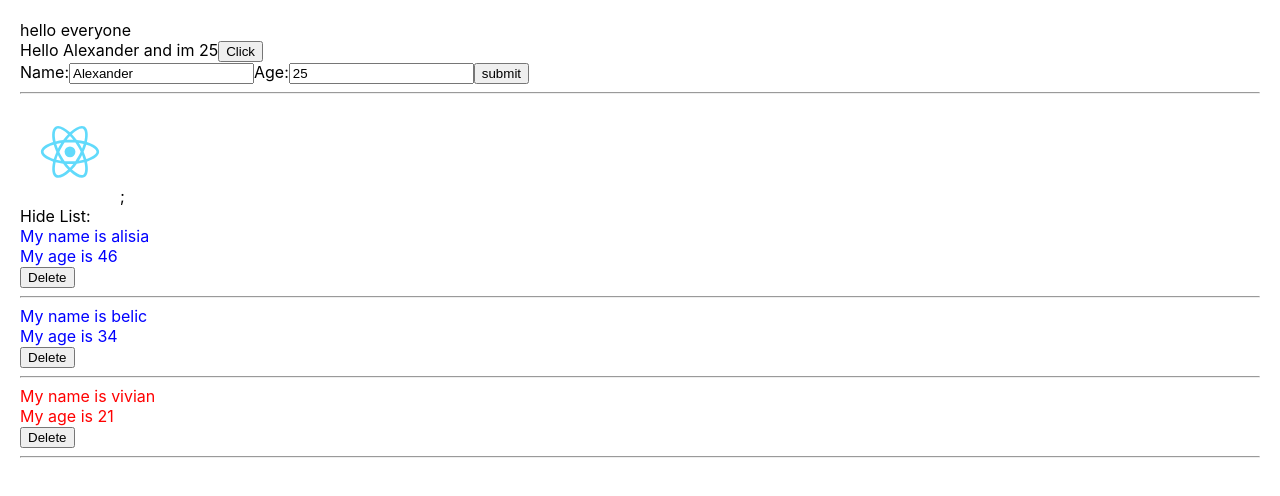
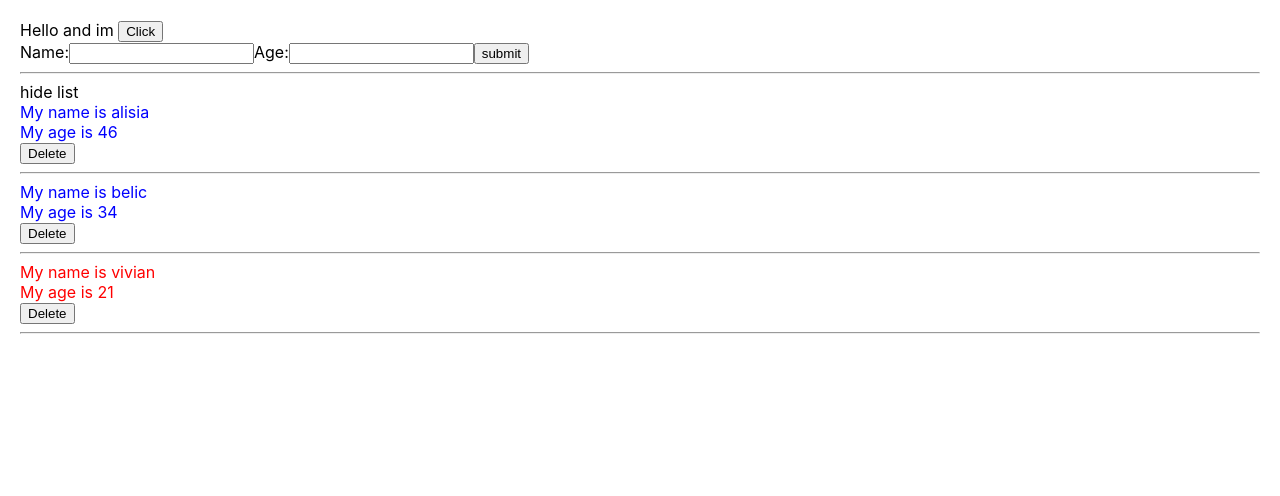
Before and after one commit to NguyenAnhCuong/ReactJS, a React (Create React App) app: page / in a window 1280 px wide. Shown: the top 496 px of the page. Built offline with nearby package versions, Linux system fonts and the light colour scheme.

Commit message:
convert class component to function component

```diff
--- a/src/components/AddUser.js
+++ b/src/components/AddUser.js
@@ -1,49 +1,101 @@
-import React from "react";
+import React, { useState } from "react";
 
-class AddUser extends React.Component {
-  state = {
-    name: "Alexander",
-    add: "ha noi",
-    age: 25,
-  };
-  handleOnSubmit(event) {
-    event.preventDefault();
-    this.props.handleAddUser({
-      id: Math.floor(Math.random() * 100 + 1) + "-random",
-      name: this.state.name,
-      age: this.state.age,
-    });
-  }
-  handleOnChange(event) {
-    this.setState({
-      name: event.target.value,
-    });
-    // console.log(event, event.target.value);
-  }
-  handleOnChangeAge(event) {
-    this.setState({
-      age: event.target.value,
-    });
-    // console.log(event, event.target.value);
-  }
-  // handleClick(event) {
-  //   // console.log(event.target);
-  //   // console.log(this.state.name);
+// class AddUser extends React.Component {
+//   state = {
+//     name: "Alexander",
+//     add: "ha noi",
+//     age: 25,
+//   };
+//   handleOnSubmit(event) {
+//     event.preventDefault();
+//     this.props.handleAddUser({
+//       id: Math.floor(Math.random() * 100 + 1) + "-random",
+//       name: this.state.name,
+//       age: this.state.age,
+//     });
+//   }
+// handleOnChange(event) {
 //   this.setState({
-  //     name: "Ban",
+//     name: event.target.value,
 //   });
+//   // console.log(event, event.target.value);
+// }
+// handleOnChangeAge(event) {
 //   this.setState({
-  //     age: Math.floor(Math.random() * 100 + 1),
+//     age: event.target.value,
 //   });
+//   // console.log(event, event.target.value);
 // }
-  // handleOnMouseOver(event) {
-  //   console.log(event.pageX);
+//   // handleClick(event) {
+//   //   // console.log(event.target);
+//   //   // console.log(this.state.name);
+//   //   this.setState({
+//   //     name: "Ban",
+//   //   });
+//   //   this.setState({
+//   //     age: Math.floor(Math.random() * 100 + 1),
+//   //   });
+//   // }
+//   // handleOnMouseOver(event) {
+//   //   console.log(event.pageX);
+//   // }
+
+//   render() {
+//     return (
+// <div>
+//   Hello {this.state.name} and im {this.state.age}
+//   {/* <button onMouseOver={this.handleOnMouseOver}>Hover</button> */}
+//   <button
+//     onClick={(event) => {
+//       this.handleClick(event);
+//     }}
+//   >
+//     Click
+//   </button>
+//   <form onSubmit={(event) => this.handleOnSubmit(event)}>
+//     <label>Name:</label>
+//     <input
+//       value={this.state.name}
+//       type="text"
+//       onChange={(event) => this.handleOnChange(event)}
+//     ></input>
+
+//     <label>Age:</label>
+//     <input
+//       value={this.state.age}
+//       type="text"
+//       onChange={(event) => this.handleOnChangeAge(event)}
+//     ></input>
+//     <button>submit</button>
+//   </form>
+// </div>
+//     );
+//   }
 // }
 
-  render() {
+const AddUser = (props) => {
+  const [name, setName] = useState("");
+  const [add, setAdd] = useState("");
+  const [age, setAge] = useState("");
+
+  const handleOnSubmit = (event) => {
+    event.preventDefault();
+    props.handleAddUser({
+      id: Math.floor(Math.random() * 100 + 1) + "-random",
+      name: name,
+      age: age,
+    });
+  };
+  const handleOnChangeName = (event) => {
+    setName(event.target.value);
+  };
+  const handleOnChangeAge = (event) => {
+    setAge(event.target.value);
+  };
+
   return (
     <div>
-        Hello {this.state.name} and im {this.state.age}
+      Hello {name} and im {age}
       {/* <button onMouseOver={this.handleOnMouseOver}>Hover</button> */}
       <button
         onClick={(event) => {
@@ -52,25 +104,24 @@ class AddUser extends React.Component {
       >
         Click
       </button>
-        <form onSubmit={(event) => this.handleOnSubmit(event)}>
+      <form onSubmit={(event) => handleOnSubmit(event)}>
         <label>Name:</label>
         <input
-            value={this.state.name}
+          value={name}
           type="text"
-            onChange={(event) => this.handleOnChange(event)}
+          onChange={(event) => handleOnChangeName(event)}
         ></input>
 
         <label>Age:</label>
         <input
-            value={this.state.age}
+          value={age}
           type="text"
-            onChange={(event) => this.handleOnChangeAge(event)}
+          onChange={(event) => handleOnChangeAge(event)}
         ></input>
         <button>submit</button>
       </form>
     </div>
   );
-  }
-}
+};
 
 export default AddUser;
--- a/src/components/DisplayInfo.js
+++ b/src/components/DisplayInfo.js
@@ -1,80 +1,140 @@
-import React from "react";
+import React, { useEffect, useState } from "react";
 import "./DisplayInfo.scss";
 import image from "./../logo.svg";
 
-class DisplayInfo extends React.Component {
-  constructor(props) {
-    console.log("contructor : 1");
-    super(props);
-    this.state = {
-      isShowList: true,
-    };
-  }
+//stateless vs stateful
+//class component
+// class DisplayInfo extends React.Component {
+//   // constructor(props) {
+//   //   console.log("contructor : 1");
+//   //   super(props);
+//   //   this.state = {
+//   //     isShowList: true,
+//   //   };
+//   // }
 
-  handleShowHide() {
-    this.setState({
-      isShowList: !this.state.isShowList,
-    });
-  }
-  componentDidMount() {
-    console.log("did mount");
-    setTimeout(() => {
-      document.title = "had change";
-    }, 3000);
-  }
-  componentDidUpdate(preProps, preState, snapshot) {
-    console.log("updated", this.props, preProps);
-    if (this.props.listUser !== preProps.listUser) {
-      if (this.props.listUser.length === 5) {
-        console.log("u have 5 user");
-      }
-    }
-  }
+//   // handleShowHide() {
+//   //   this.setState({
+//   //     isShowList: !this.state.isShowList,
+//   //   });
+//   // }
+//   // componentDidMount() {
+//   //   console.log("did mount");
+//   //   setTimeout(() => {
+//   //     document.title = "had change";
+//   //   }, 3000);
+//   // }
+//   // componentDidUpdate(preProps, preState, snapshot) {
+//   //   console.log("updated", this.props, preProps);
+//   //   if (this.props.listUser !== preProps.listUser) {
+//   //     if (this.props.listUser.length === 5) {
+//   //       console.log("u have 5 user");
+//   //     }
+//   //   }
+//   // }
 
-  render() {
-    console.log("rendered");
-    //destructuring array
-    const { listUser } = this.props; //object
-    //const listUser = this.props.listUser
-    // console.table(listUser);
-    //props
-    return (
-      <div className="display-info">
-        <img src={image} />;
-        <div>
-          <span onClick={() => this.handleShowHide()}>
-            {this.state.isShowList === true ? "Hide List:" : "Show List"}
-          </span>
-        </div>
-        {this.state.isShowList && (
-          <>
-            {listUser.map((user, index) => {
-              // console.log(user);
+//   render() {
+//     console.log("rendered");
+//     //destructuring array
+//     const { listUser } = this.props; //object
+//     //const listUser = this.props.listUser
+//     // console.table(listUser);
+//     //props
+//     return (
+//       <div className="display-info">
+//         {/* <img src={image} />;
+//         <div>
+//           <span onClick={() => this.handleShowHide()}>
+//             {this.state.isShowList === true ? "Hide List:" : "Show List"}
+//           </span>
+//         </div> */}
+//         {
+//           // (this.state.isShowList && (
+//           true && (
+//             <>
+//               {listUser.map((user, index) => {
+//                 // console.log(user);
 
-              //   if (+user.age > 18) {
-              //     //+ = String-> number
-              //     return (
-              //       <div key={user.id} className="blue">
-              //         <div>My name is {user.name}</div>
-              //         <div>My age is {user.age}</div>
-              //         <hr />
-              //       </div>
-              //     );
-              //   } else {
-              //     return (
-              //       <div key={user.id} className="red">
-              //         <div>My name is {user.name}</div>
-              //         <div>My age is {user.age}</div>
-              //         <hr />
+//                 //   if (+user.age > 18) {
+//                 //     //+ = String-> number
+//                 //     return (
+//                 //       <div key={user.id} className="blue">
+//                 //         <div>My name is {user.name}</div>
+//                 //         <div>My age is {user.age}</div>
+//                 //         <hr />
+//                 //       </div>
+//                 //     );
+//                 //   } else {
+//                 //     return (
+//                 //       <div key={user.id} className="red">
+//                 //         <div>My name is {user.name}</div>
+//                 //         <div>My age is {user.age}</div>
+//                 //         <hr />
+//                 //       </div>
+//                 //     );
+//                 //   }
+
+//                 return (
+//                   <div
+//                     key={user.id}
+//                     className={+user.age > 30 ? "blue" : "red"}
+//                   >
+//                     <div>My name is {user.name}</div>
+//                     <div>My age is {user.age}</div>
+//                     <button
+//                       onClick={() => this.props.handleDeleteUser(user.id)}
+//                     >
+//                       Delete
+//                     </button>
+//                     <hr />
+//                   </div>
+//                 );
+//               })}
+//             </>
+//           )
+//         }
 //       </div>
 //     );
 //   }
+// }
 
+//function component
+const DisplayInfo = (props) => {
+  const { listUser } = props;
+
+  const [isShowHideList, setShowHideList] = useState(true);
+
+  const handleShowHide = () => {
+    setShowHideList(!isShowHideList);
+  };
+
+  useEffect(() => {
+    console.log("useEffect");
+    // setTimeout(() => {
+    //   document.title = "hello It's me";
+    // }, 3000);
+    if (listUser.length === 0) {
+      console.log("u have no user");
+    }
+  }, [listUser]); //componentDidMount
+
+  console.log("rendered");
+
+  return (
+    <div className="display-info">
+      <div>
+        <span onClick={() => handleShowHide()}>
+          {isShowHideList === true ? "hide list" : "show list"}
+        </span>
+      </div>
+      {isShowHideList && (
+        <>
+          {listUser.map((user, index) => {
             return (
               <div key={user.id} className={+user.age > 30 ? "blue" : "red"}>
                 <div>My name is {user.name}</div>
                 <div>My age is {user.age}</div>
-                  <button onClick={() => this.props.handleDeleteUser(user.id)}>
+                <button onClick={() => props.handleDeleteUser(user.id)}>
                   Delete
                 </button>
                 <hr />
@@ -85,7 +145,6 @@ class DisplayInfo extends React.Component {
       )}
     </div>
   );
-  }
-}
+};
 
 export default DisplayInfo;
--- a/src/components/MyComponent.js
+++ b/src/components/MyComponent.js
@@ -1,53 +1,85 @@
 //class component
 //function component
-import React from "react";
+import React, { useState } from "react";
 import AddUser from "./AddUser";
 import DisplayInfo from "./DisplayInfo";
 
-class MyComponent extends React.Component {
-  //JSX - chi chua dc 1 parent element
-  state = {
-    listUser: [
+// class MyComponent extends React.Component {
+//   //JSX - chi chua dc 1 parent element
+//   state = {
+//     listUser: [
+//       { id: 1, name: "alisia", age: "46" },
+//       { id: 2, name: "belic", age: "34" },
+//       { id: 3, name: "vivian", age: "21" },
+//     ],
+//   };
+//   handleAddUser = (userInfo) => {
+//     this.setState({
+//       listUser: [userInfo, ...this.state.listUser],
+//     });
+//   };
+//   handleDeleteUser = (userId) => {
+//     let listUserClone = this.state.listUser;
+//     listUserClone = listUserClone.filter((item) => item.id !== userId);
+//     this.setState({
+//       listUser: listUserClone,
+//     });
+//   };
+
+//   render() {
+//     //DRY: dont repeat yourself
+
+//     const test = "hello everyone";
+//     // const test = { name: "aksiwa", age: 15 };
+//     return (
+// <>
+//   {test}
+//   {/* {JSON.stringify(test)} */}
+//   <br />
+//   <div className="a">
+//     <AddUser handleAddUser={this.handleAddUser}></AddUser>
+//     <hr />
+//     <DisplayInfo
+//       listUser={this.state.listUser}
+//       handleDeleteUser={this.handleDeleteUser}
+//     ></DisplayInfo>
+//   </div>
+//   <div className="b"></div>
+// </>
+//     );
+//   }
+// }
+
+const MyComponent = (props) => {
+  const [listUser, setListUser] = useState([
     { id: 1, name: "alisia", age: "46" },
     { id: 2, name: "belic", age: "34" },
     { id: 3, name: "vivian", age: "21" },
-    ],
-  };
-  handleAddUser = (userInfo) => {
-    this.setState({
-      listUser: [userInfo, ...this.state.listUser],
-    });
-  };
-  handleDeleteUser = (userId) => {
-    let listUserClone = this.state.listUser;
-    listUserClone = listUserClone.filter((item) => item.id !== userId);
-    this.setState({
-      listUser: listUserClone,
-    });
+  ]);
+
+  const handleAddUser = (userInfo) => {
+    setListUser([userInfo, ...listUser]);
   };
 
-  render() {
-    //DRY: dont repeat yourself
+  const handleDeleteUser = (userId) => {
+    let listUserClone = listUser;
+    listUserClone = listUserClone.filter((item) => item.id !== userId);
+    setListUser(listUserClone);
+  };
 
-    const test = "hello everyone";
-    // const test = { name: "aksiwa", age: 15 };
   return (
     <>
-        {test}
-        {/* {JSON.stringify(test)} */}
-        <br />
       <div className="a">
-          <AddUser handleAddUser={this.handleAddUser}></AddUser>
+        <AddUser handleAddUser={handleAddUser}></AddUser>
         <hr />
         <DisplayInfo
-            listUser={this.state.listUser}
-            handleDeleteUser={this.handleDeleteUser}
+          listUser={listUser}
+          handleDeleteUser={handleDeleteUser}
         ></DisplayInfo>
       </div>
       <div className="b"></div>
     </>
   );
-  }
-}
+};
 
 export default MyComponent;
```
Lines whose indentation alone changed are shown as unchanged.
